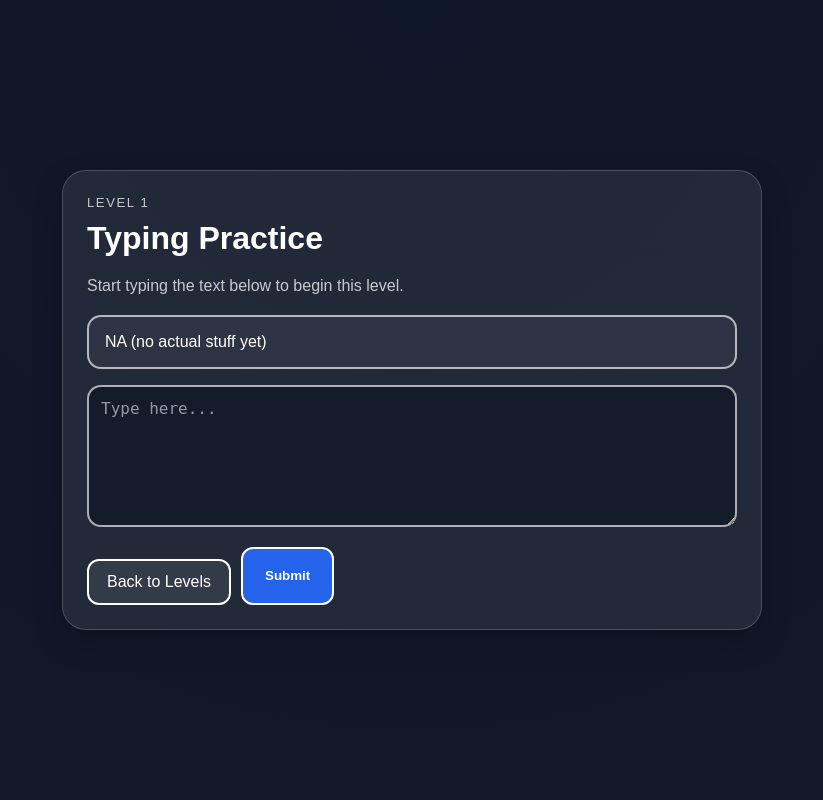
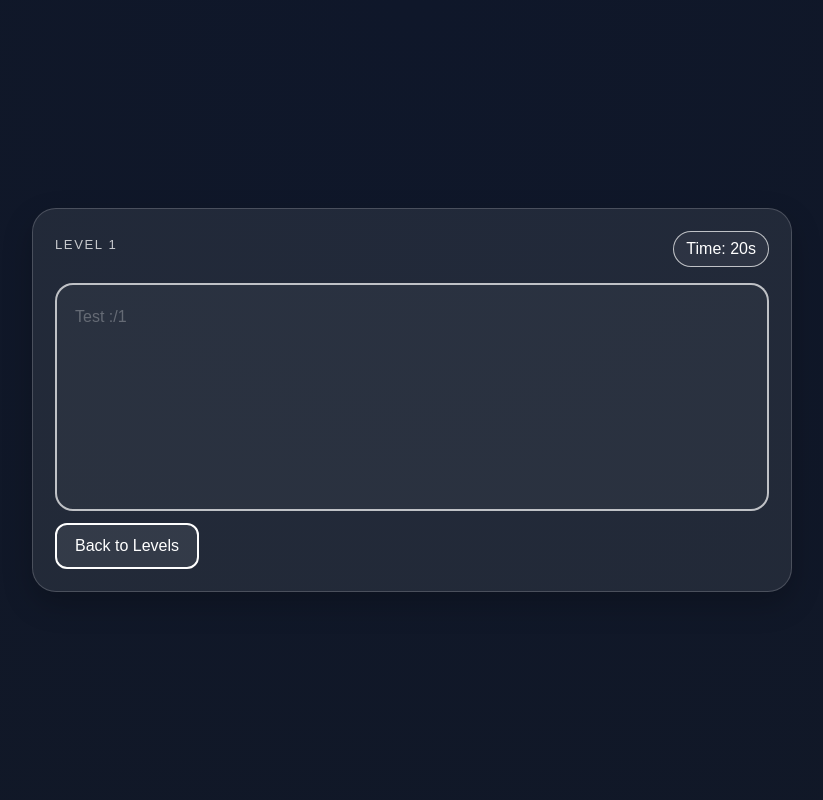
Before and after one commit to Rohan-Stacks/Keyboard-Quest, a Django app: page /level/1/ in a window 1280 px wide. Shown: the whole page, without its empty margins (228-1051 px from the left). Run offline with Django 5.2, Linux system fonts and the light colour scheme.

Commit message:
Split the levels into separate timed pages
I made each level its own file, used one reusable typing layout with faded prompt text, and changed the level so it starts timing as soon as typing begins instead of using a submit button.

```diff
--- a/tutor/static/tutor/style.css
+++ b/tutor/static/tutor/style.css
@@ -233,13 +233,12 @@ h1 {
 /* Here i stylized the level pages / */
 
 .level-page {
-    padding-top: 40px;
-    padding-bottom: 40px;
+    padding: 28px 20px;
 }
 
 .level-card {
-    width: min(700px, 100%);
-    padding: 24px;
+    width: min(760px, 100%);
+    padding: 22px;
     border-radius: 24px;
     background: var(--card);
     border: 1px solid var(--card-border);
@@ -247,49 +246,52 @@ h1 {
     text-align: left;
 }
 
-.level-card h1 {
-    margin-bottom: 10px;
-    font-size: 2rem;
+.level-head {
+    display: flex;
+    justify-content: space-between;
+    align-items: center;
+    gap: 12px;
+    margin-bottom: 16px;
+    flex-wrap: wrap;
 }
 
-.level-text {
-    color: var(--muted);
-    line-height: 1.6;
-    margin-bottom: 16px;
-}
-
-.prompt-box {
-    margin-top: 16px;
-    padding: 16px;
-    border-radius: 14px;
-    border: 2px solid rgba(255, 255, 255, 0.65);
+.timer-box {
+    margin: 0;
+    padding: 8px 12px;
+    border: 1px solid rgba(255, 255, 255, 0.7);
+    border-radius: 999px;
     background: rgba(255, 255, 255, 0.05);
 }
 
-.prompt-box p {
-    margin: 0;
-    color: white;
+.typing-wrap {
+    position: relative;
+    min-height: 220px;
+    border: 2px solid rgba(255, 255, 255, 0.7);
+    border-radius: 18px;
+    overflow: hidden;
+    background: rgba(255, 255, 255, 0.04);
 }
 
-.typing-box {
-    width: 100%;
-    margin-top: 16px;
-    padding: 12px;
-    border-radius: 14px;
-    border: 2px solid rgba(255, 255, 255, 0.65);
-    background: rgba(17, 24, 39, 0.75);
-    color: white;
-    font-size: 1rem;
-    resize: vertical;
+.prompt-fade {
+    position: absolute;
+    inset: 0;
+    padding: 18px;
+    color: rgba(255, 255, 255, 0.28);
+    white-space: pre-wrap;
+    pointer-events: none;
+    line-height: 1.8;
 }
 
-.typing-box::placeholder {
-    color: rgba(255, 255, 255, 0.55);
+.typing-input {
+    position: relative;
+    width: 100%;
+    min-height: 220px;
+    border: 0;
+    outline: none;
+    resize: none;
+    background: transparent;
+    color: white;
+    padding: 18px;
+    font: inherit;
+    line-height: 1.8;
 }
-
-.level-actions {
-    margin-top: 16px;
-    display: flex;
-    gap: 10px;
-    flex-wrap: wrap;
-}
--- a/tutor/templates/tutor/level_page.html
+++ b/tutor/templates/tutor/level_page.html
@@ -1,5 +1,5 @@
-<!-- One reusable level page so every level can use the same
-layout for now. -->
+<!-- I made one reusable typing layout for each level. Also there is now a timer
+instead of a submit button-->
 
 <!DOCTYPE html>
 <html lang="en">
@@ -13,21 +13,48 @@ layout for now. -->
 <body>
     <main class="page level-page">
         <section class="level-card">
-            <p class="eyebrow">Level {{ level }}</p>
-            <h1>Typing Practice</h1>
-            <p class="level-text"> Start typing the text below to begin this level. </p>
-
-            <div class="prompt-box">
-                <p> NA (no actual stuff yet) </p>
+            <div class="level-head">
+                <p class="eyebrow">Level {{ level }}</p>
+                <p class="timer-box">Time: <span id="timeLeft">{% block time_limit %}20{% endblock %}</span>s</p>
             </div>
 
-            <textarea class="typing-box" rows="6" placeholder="Type here..."></textarea>
+            <div class="typing-wrap">
+                <div class="prompt-fade">{% block prompt %}{% endblock %}</div>
+                <textarea id="typingInput" class="typing-input"></textarea>
+            </div>
 
-            <div class="level-actions">
-                <a class="back-link" href="{% url 'levels' %}">Back to Levels</a>
-                <button class="start-btn" type="button">Submit</button>
-            </div>
+            <a class="back-link" href="{% url 'levels' %}">Back to Levels</a>
         </section>
     </main>
+
+<!-- Here is the timer that is set to start after the user inputs any character,
+have not added a "level_completion" page yet so it just shows a 404 error. -->
+
+<script>
+    const typingInput = document.getElementById("typingInput");
+    const timeLeft = document.getElementById("timeLeft");
+    const level = {{ level }};
+
+    let started = false;
+    let time = parseInt(timeLeft.textContent, 10);
+
+    function startTimer() {
+        if (started) return;
+        started = true;
+
+        const timer = setInterval(() => {
+            time -= 1;
+            timeLeft.textContent = time;
+
+            if (time <= 0) {
+                clearInterval(timer);
+                typingInput.disabled = true;
+                window.location.href = "/level-complete/" + level + "/";
+            }
+        }, 1000);
+    }
+
+    typingInput.addEventListener("input", startTimer);
+</script>
 </body>
 </html>
--- /dev/null
+++ b/tutor/templates/tutor/levels/level1.html
@@ -0,0 +1,6 @@
+<!-- I am using the template and editing it a little for each level, for instance
+for level 1 i have done: -->
+
+{% extends "tutor/level_page.html" %}
+{% block time_limit %}20{% endblock %} <!-- Time Limit on this level -->
+{% block prompt %}Test :/1{% endblock %} <!-- Practise text -->
--- /dev/null
+++ b/tutor/templates/tutor/levels/level10.html
@@ -0,0 +1,3 @@
+{% extends "tutor/level_page.html" %}
+{% block time_limit %}20{% endblock %}
+{% block prompt %}Test :/1{% endblock %}
--- /dev/null
+++ b/tutor/templates/tutor/levels/level2.html
@@ -0,0 +1,3 @@
+{% extends "tutor/level_page.html" %}
+{% block time_limit %}20{% endblock %}
+{% block prompt %}Test :/1{% endblock %}
--- /dev/null
+++ b/tutor/templates/tutor/levels/level3.html
@@ -0,0 +1,3 @@
+{% extends "tutor/level_page.html" %}
+{% block time_limit %}20{% endblock %}
+{% block prompt %}Test :/1{% endblock %}
--- /dev/null
+++ b/tutor/templates/tutor/levels/level4.html
@@ -0,0 +1,3 @@
+{% extends "tutor/level_page.html" %}
+{% block time_limit %}20{% endblock %}
+{% block prompt %}Test :/1{% endblock %}
--- /dev/null
+++ b/tutor/templates/tutor/levels/level5.html
@@ -0,0 +1,3 @@
+{% extends "tutor/level_page.html" %}
+{% block time_limit %}20{% endblock %}
+{% block prompt %}Test :/1{% endblock %}
--- /dev/null
+++ b/tutor/templates/tutor/levels/level6.html
@@ -0,0 +1,3 @@
+{% extends "tutor/level_page.html" %}
+{% block time_limit %}20{% endblock %}
+{% block prompt %}Test :/1{% endblock %}
--- /dev/null
+++ b/tutor/templates/tutor/levels/level7.html
@@ -0,0 +1,3 @@
+{% extends "tutor/level_page.html" %}
+{% block time_limit %}20{% endblock %}
+{% block prompt %}Test :/1{% endblock %}
--- /dev/null
+++ b/tutor/templates/tutor/levels/level8.html
@@ -0,0 +1,3 @@
+{% extends "tutor/level_page.html" %}
+{% block time_limit %}20{% endblock %}
+{% block prompt %}Test :/1{% endblock %}
--- /dev/null
+++ b/tutor/templates/tutor/levels/level9.html
@@ -0,0 +1,3 @@
+{% extends "tutor/level_page.html" %}
+{% block time_limit %}20{% endblock %}
+{% block prompt %}Test :/1{% endblock %}
--- a/tutor/views.py
+++ b/tutor/views.py
@@ -29,6 +29,6 @@ def level_select(request):
 
 def level_page(request, level):
     if 1 <= level <= 10:
-        # This is the reusable page for every level.
-        return render(request, "tutor/level_page.html", {"level": level})
+        # Each level loads its own file so the prompts can stay different.
+        return render(request, f"tutor/levels/level{level}.html", {"level": level})
     raise Http404("Level does not exist")
```
